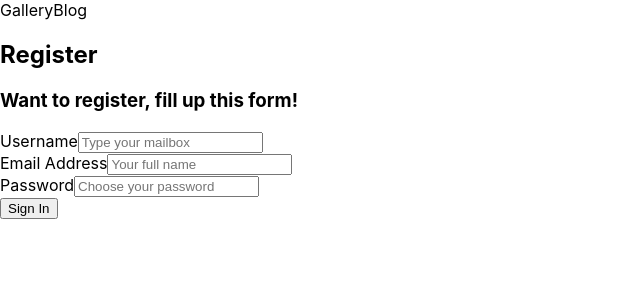
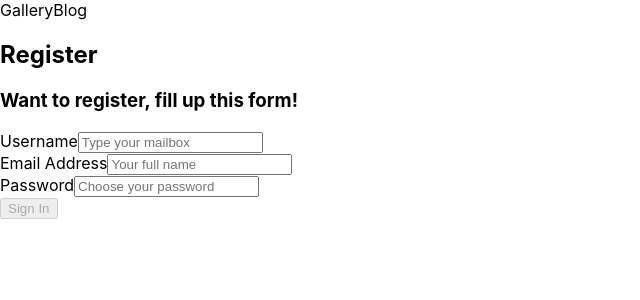
Before and after one commit to Zencoder12/blog-front-end, a React (Create React App) app: page / in a window 1280 px wide. Shown: the top 300 px of the page, without its empty margins (0-640 px from the left). Built offline with nearby package versions, Linux system fonts and the light colour scheme; the HTML template or start-up script is replaced by a standard one.

Commit message:
Implemented validation to registration form.

```diff
--- a/package.json
+++ b/package.json
@@ -6,6 +6,7 @@
     "@testing-library/jest-dom": "^5.14.1",
     "@testing-library/react": "^11.2.7",
     "@testing-library/user-event": "^12.8.3",
+    "joi-browser": "^13.4.0",
     "node-sass": "^6.0.1",
     "react": "^17.0.2",
     "react-dom": "^17.0.2",
--- a/src/components/Form.jsx
+++ b/src/components/Form.jsx
@@ -1,13 +1,98 @@
 import React, { useState } from "react";
+import Joi from "joi-browser";
 import FormGroup from "../subcomponents/form/FormGroup";
 
 const Form = () => {
-  const [state, setState] = useState({ email: "", username: "", password: "" });
+  const [state, setState] = useState({
+    account: { email: "", username: "", password: "" },
+    errors: {},
+  });
 
-  const handleChange = (event) => {
-    const { name, value } = event.target;
-    setState((prevState) => ({ ...prevState, [name]: value }));
+  const handleChange = ({ currentTarget: input }) => {
+    const errors = { ...state.errors };
+
+    const errorMessage = validateProperty(input);
+    if (errorMessage) errors[input.name] = errorMessage;
+    else delete errors[input.name];
+
+    const account = { ...state.account };
+    account[input.name] = input.value;
+    setState({ account, errors });
   };
+
+  const handleSubmit = (e) => {
+    e.preventDefault();
+    const account = { ...state.account };
+    const errors = validate();
+    setState({ account, errors: errors || {} });
+    if (errors) return;
+
+    console.log("submited");
+  };
+
+  const stateSchema = {
+    email: Joi.string().email().min(5).max(32).required().label("Email"),
+    username: Joi.string().min(5).max(32).required().label("Username"),
+    password: Joi.string().min(5).max(32).required().label("Password"),
+  };
+
+  const validate = () => {
+    const { error } = Joi.validate(state.account, stateSchema, {
+      abortEarly: false,
+    });
+
+    if (!error) return null;
+
+    const errors = {};
+    for (let item of error.details) {
+      errors[item.path[0]] = item.message;
+    }
+
+    return errors;
+  };
+
+  const validateProperty = ({ name, value }) => {
+    const obj = { [name]: value };
+    const schema = { [name]: stateSchema[name] };
+    const { error } = Joi.validate(obj, schema);
+    if (!error) return null;
+
+    return error ? error.details[0].message : null;
+  };
+
+  const renderButton = () => {
+    if (Object.keys(errors).length === 0 && !isAnyInputEmpty()) {
+      return (
+        <button className="form form__btn" onClick={handleSubmit}>
+          Sign In
+        </button>
+      );
+    } else
+      return (
+        <button
+          className="form form__btn disabled"
+          disabled={true}
+          onClick={handleSubmit}
+        >
+          Sign In
+        </button>
+      );
+  };
+
+  function isAnyInputEmpty() {
+    let result = false;
+
+    for (let property of Object.values(account)) {
+      if (property.length === 0) {
+        result = true;
+        return result;
+      }
+    }
+
+    return result;
+  }
+
+  const { account, errors } = state;
 
   return (
     <div className="container">
@@ -17,30 +102,33 @@ const Form = () => {
           <h3>Want to register, fill up this form!</h3>
         </header>
         <FormGroup
+          error={errors.username}
           label="Username"
           name="username"
           onChange={handleChange}
           placeholder="Type your mailbox"
           type="text"
-          value={state.userName}
+          value={account.username}
         />
         <FormGroup
+          error={errors.email}
           label="Email Address"
           name="email"
           onChange={handleChange}
           placeholder="Your full name"
           type="email"
-          value={state.email}
+          value={account.email}
         />
         <FormGroup
+          error={errors.password}
           label="Password"
           name="password"
           onChange={handleChange}
           placeholder="Choose your password"
           type="password"
-          value={state.password}
+          value={account.password}
         />
-        <button className="form form__btn">Sign In</button>
+        {renderButton()}
       </form>
     </div>
   );
--- a/src/scss/_form.scss
+++ b/src/scss/_form.scss
@@ -60,5 +60,9 @@
     &:hover {
       background-color: #283ee0;
     }
+
+    &.disabled {
+      background-color: gray;
+    }
   }
 }
--- a/src/subcomponents/form/FormGroup.jsx
+++ b/src/subcomponents/form/FormGroup.jsx
@@ -1,6 +1,14 @@
 import React from "react";
 
-const FormGroup = ({ name, label, value, onChange, placeholder, type }) => {
+const FormGroup = ({
+  name,
+  error,
+  label,
+  value,
+  onChange,
+  placeholder,
+  type,
+}) => {
   return (
     <div className="form form__group">
       <label className="form form__label" htmlFor={name}>
@@ -15,6 +23,7 @@ const FormGroup = ({ name, label, value, onChange, placeholder, type }) => {
         onChange={onChange}
         placeholder={placeholder}
       />
+      {error && <div>{error}</div>}
     </div>
   );
 };
```
Also changed, not shown: 1 other file (tests, documents, lock files or other folders).
